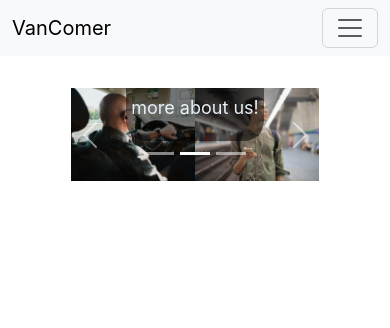
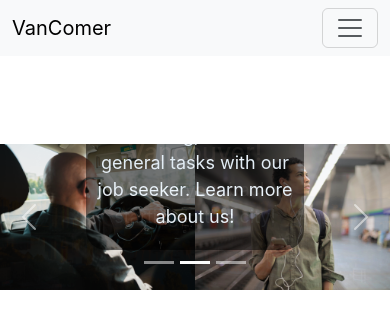
Before and after one commit to RileyC9/VanComer, a React (Create React App) app: page / in a window 390 px wide. Shown: the top 328 px of the page. Built offline with nearby package versions, Linux system fonts and the light colour scheme; the HTML template or start-up script is replaced by a standard one.

Commit message:
Making the carousel responsive by deleting the outer div

```diff
--- a/src/components/Carousel.js
+++ b/src/components/Carousel.js
@@ -31,8 +31,8 @@ function CarouselComponent() {
   const [index, setIndex] = useState(0);
   const hadnleDotClick = (selectedIndex) => setIndex(selectedIndex);
   return (
-    <div className='carouselComponent' style={{ display: 'block', width: '80%', padding: 30, margin:'auto', border: "rgba(255,255,255,0), solid, 2px", borderRadius: "20px"}}>
-      <Carousel activeIndex={index} onSelect={hadnleDotClick} fade>
+    // <div className='carouselComponent' style={{ display: 'block', width: '80%', padding: 30, margin:'5.5rem auto', border: "rgba(255,255,255,0), solid, 2px", borderRadius: "20px"}}>
+      <Carousel style={{margin:"5.5rem auto" }}activeIndex={index} onSelect={hadnleDotClick} fade>
       {images.map((slide) => {
         return (
           <Carousel.Item interval={5000}>
@@ -53,7 +53,7 @@ function CarouselComponent() {
           )
         })}
       </Carousel>
-    </div>
+    // </div>
 
   )
 }
```
